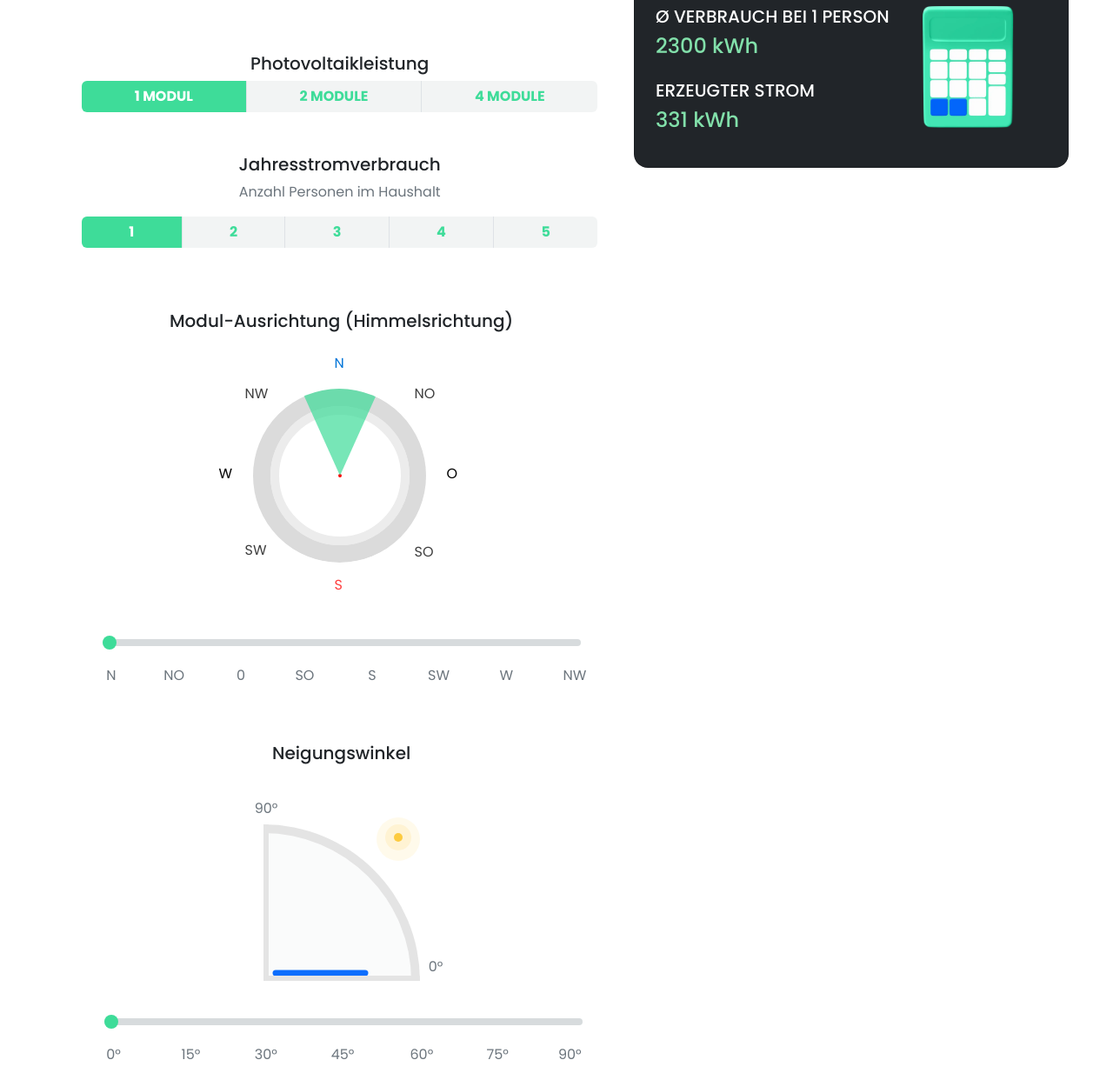
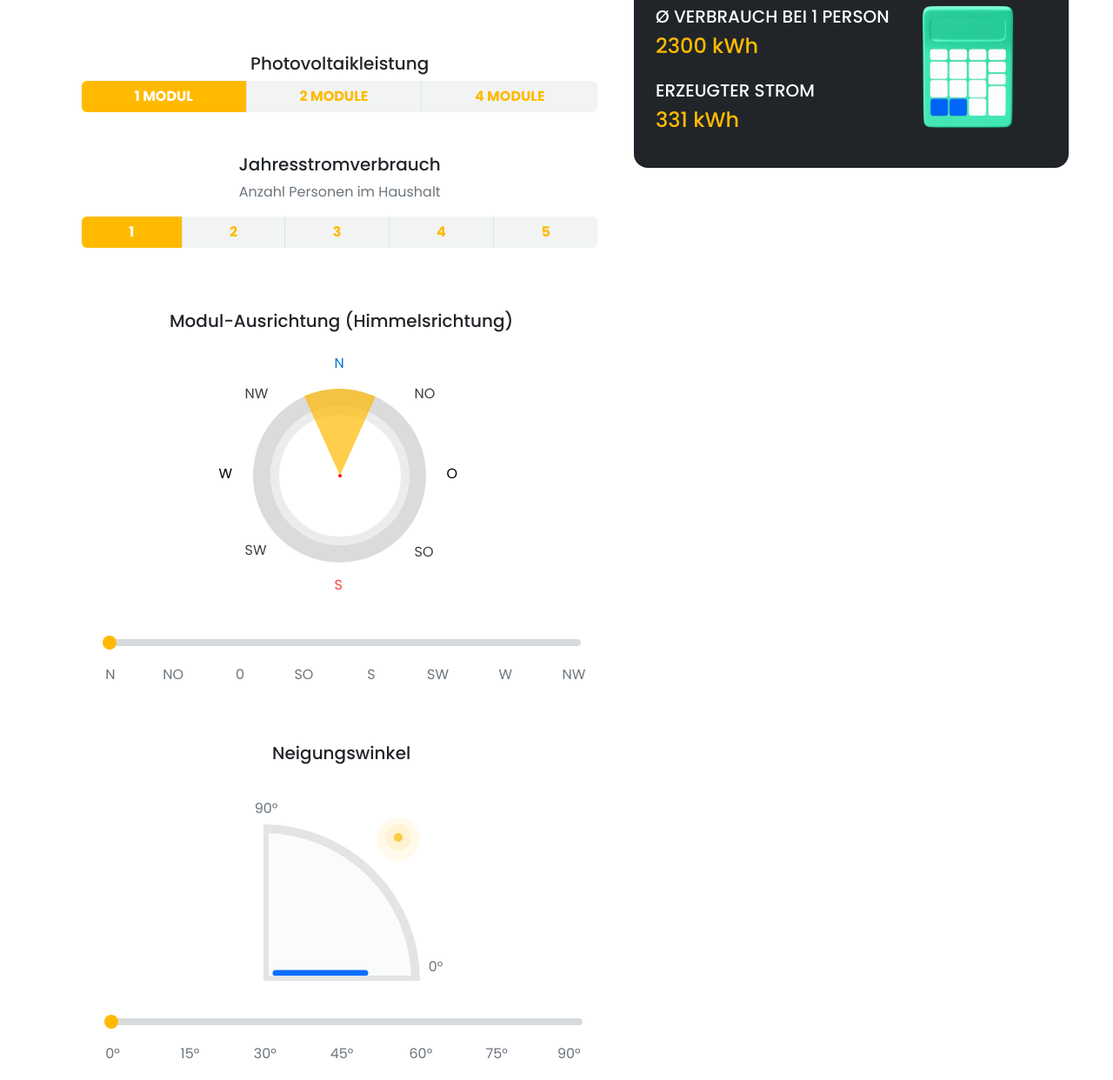
Before and after one commit to dang1707vu/ertragsrechnerRE, a website: page index.html in a window 1280 px wide. Shown: the part 215-1457 px from the top of the page at 87% size. Drawn offline with nearby package versions, Linux system fonts and the light colour scheme.

Commit message:
change primary color +button onclick

```diff
--- a/index.html
+++ b/index.html
@@ -114,14 +114,14 @@
                                 <div class="rangeNav1 col-12 col-xl-10">
                                     <input type="range" value="0" class="form-range dirRange" min="0" max="7" id="customRange" oninput="getVal1(this.value)" onchange="getVal1(this.value)">
                                     <ul class="dirName list-group list-group-horizontal-md justify-content-center">
-                                        <button id="N" class="btn text-muted" onclick="Nord(), calcErzeugt(modul, wirkungsgrad), ersparnis(modul, leistungX)">N</button>
-                                        <button id="NO" class="btn text-muted" onclick="NordO(), calcErzeugt(modul, wirkungsgrad), ersparnis(modul, leistungX)">NO</button>
-                                        <button id="O" class="btn text-muted" onclick="Osten(), calcErzeugt(modul, wirkungsgrad), ersparnis(modul, leistungX)">0</button>
-                                        <button id="SO" class="btn text-muted" onclick="SüdO(), calcErzeugt(modul, wirkungsgrad), ersparnis(modul, leistungX)">SO</button>
-                                        <button id="S" class="btn text-muted" onclick="Süd(), calcErzeugt(modul, wirkungsgrad), ersparnis(modul, leistungX)">S</button>
-                                        <button id="SW" class="btn text-muted" onclick="SüdW(), calcErzeugt(modul, wirkungsgrad), ersparnis(modul, leistungX)">SW</button>
-                                        <button id="W" class="btn text-muted" onclick="W(), calcErzeugt(modul, wirkungsgrad), ersparnis(modul, leistungX)">W</button>
-                                        <button id="NW" class="btn text-muted" onclick="NordW(), calcErzeugt(modul, wirkungsgrad), ersparnis(modul, leistungX)">NW</button>
+                                        <button id="N" class="btn text-muted border-0" onclick="Nord(), calcErzeugt(modul, wirkungsgrad), ersparnis(modul, leistungX)">N</button>
+                                        <button id="NO" class="btn text-muted border-0" onclick="NordO(), calcErzeugt(modul, wirkungsgrad), ersparnis(modul, leistungX)">NO</button>
+                                        <button id="O" class="btn text-muted border-0" onclick="Osten(), calcErzeugt(modul, wirkungsgrad), ersparnis(modul, leistungX)">0</button>
+                                        <button id="SO" class="btn text-muted border-0" onclick="SüdO(), calcErzeugt(modul, wirkungsgrad), ersparnis(modul, leistungX)">SO</button>
+                                        <button id="S" class="btn text-muted border-0" onclick="Süd(), calcErzeugt(modul, wirkungsgrad), ersparnis(modul, leistungX)">S</button>
+                                        <button id="SW" class="btn text-muted border-0" onclick="SüdW(), calcErzeugt(modul, wirkungsgrad), ersparnis(modul, leistungX)">SW</button>
+                                        <button id="W" class="btn text-muted border-0" onclick="W(), calcErzeugt(modul, wirkungsgrad), ersparnis(modul, leistungX)">W</button>
+                                        <button id="NW" class="btn text-muted border-0" onclick="NordW(), calcErzeugt(modul, wirkungsgrad), ersparnis(modul, leistungX)">NW</button>
                                     </ul>
                                 </div>
                             </div>
@@ -153,13 +153,13 @@
                                     <input type="range" value="0" class="form-range degRange" min="0" max="6" id="customRange2" oninput="getVal2(this.value)" onchange="getVal2(this.value)">
                                 </div>
                                 <ul class="degName range-labels list-group list-group-horizontal-md justify-content-evenly">
-                                    <button id="deg0" class="btn text-muted" onclick="deg0(), calcErzeugt(modul, wirkungsgrad)">0°</button>
-                                    <button id="deg15" class="btn text-muted" onclick="deg15(), calcErzeugt(modul, wirkungsgrad), ersparnis(modul, leistungX)">15°</button>
-                                    <button id="deg30" class="btn text-muted" onclick="deg30(), calcErzeugt(modul, wirkungsgrad), ersparnis(modul, leistungX)">30°</button>
-                                    <button id="deg45" class="btn text-muted" onclick="deg45(), calcErzeugt(modul, wirkungsgrad), ersparnis(modul, leistungX)">45°</button>
-                                    <button id="deg60" class="btn text-muted" onclick="deg60(), calcErzeugt(modul, wirkungsgrad), ersparnis(modul, leistungX)">60°</button>
-                                    <button id="deg75" class="btn text-muted" onclick="deg75(), calcErzeugt(modul, wirkungsgrad), ersparnis(modul, leistungX)">75°</button>
-                                    <button id="deg90" class="btn text-muted" onclick="deg90(), calcErzeugt(modul, wirkungsgrad), ersparnis(modul, leistungX)">90°</button>
+                                    <button id="deg0" class="btn border-0 text-muted" onclick="deg0(), calcErzeugt(modul, wirkungsgrad)">0°</button>
+                                    <button id="deg15" class="btn border-0 text-muted" onclick="deg15(), calcErzeugt(modul, wirkungsgrad), ersparnis(modul, leistungX)">15°</button>
+                                    <button id="deg30" class="btn border-0 text-muted" onclick="deg30(), calcErzeugt(modul, wirkungsgrad), ersparnis(modul, leistungX)">30°</button>
+                                    <button id="deg45" class="btn border-0 text-muted" onclick="deg45(), calcErzeugt(modul, wirkungsgrad), ersparnis(modul, leistungX)">45°</button>
+                                    <button id="deg60" class="btn border-0 text-muted" onclick="deg60(), calcErzeugt(modul, wirkungsgrad), ersparnis(modul, leistungX)">60°</button>
+                                    <button id="deg75" class="btn border-0 text-muted" onclick="deg75(), calcErzeugt(modul, wirkungsgrad), ersparnis(modul, leistungX)">75°</button>
+                                    <button id="deg90" class="btn border-0 text-muted" onclick="deg90(), calcErzeugt(modul, wirkungsgrad), ersparnis(modul, leistungX)">90°</button>
                                 </ul>
                             </div>
                         </div>
@@ -175,16 +175,16 @@
                                 <div class="card cardKosten rounded-4 mb-5 bg-dark text-white ps-4 pt-4 ">
                                     <div class="text-center me-5 border-bottom">
                                         <h5>DEINE KOSTENEINSPARUNG</h5>
-                                        <h1 class="fw-bolder" style="color: #3edc99; font-size: 50px;"><span id="kostenJahr">109€</span><small style="font-size: 25px;">/Jahr</small></h1>
+                                        <h1 class="fw-bolder" style="color: #ffba00; font-size: 50px;"><span id="kostenJahr">109€</span><small style="font-size: 25px;">/Jahr</small></h1>
                                     </div>
                                     <div class="row mt-4">
                                         <div class="col-8">
                                             <div class="eigenverbrauch">
                                                 <h5 id="verbrauchPersonen" class="mt-4">Ø VERBRAUCH BEI <span id="personenAnzahl">1 PERSON</span></h5>
-                                                <h4 id="verbraucht"  style="color: #82E0AA;">2300 kWh</h4>
+                                                <h4 id="verbraucht"  style="color: #ffba00;">2300 kWh</h4>
                                                 <div class="erzeugterStrom">
                                                     <h5 class="mt-4">ERZEUGTER STROM</h5>
-                                                    <h4 id="erzeugt" style="color: #82E0AA;">331 kWh</h4>
+                                                    <h4 id="erzeugt" style="color: #ffba00;">331 kWh</h4>
                                                 </div>
                                             </div>
                                             </div>
--- a/main.scss
+++ b/main.scss
@@ -1,5 +1,6 @@
 //Base Styling SASS
-$warning: #3edc99;
+$warning: #ffba00;
+$active-color: #ffba00;
 
 @import "./node_modules/bootstrap/scss/bootstrap";
 //btn
@@ -25,16 +26,29 @@ $warning: #3edc99;
     --bs-btn-active-color: white;
   }
 
+//Button
+.btn:active:focus {
+  color: #ffba00;
+  background-color: #ffba00;
+  border-color: #ffba00;
+}
+
+
+.degName {
+  border: none;
+
+}
+
   //->Slider
 .form-range::-webkit-slider-thumb {
-    background-color: #3edc99;
+    background-color: #ffba00;
 }
 .form-range::-moz-range-thumb {
-    background-color: #3edc99;
+    background-color: #ffba00;
 }
 
 .form-range::-webkit-slider-thumb:active {
-    background-color: #3edc99;
+    background-color: #ffba00;
 }
 
 .form-range::-webkit-slider-runnable-track {
@@ -51,7 +65,7 @@ $warning: #3edc99;
     width: 1rem;
     height: 1rem;
     margin-top: -0.25rem;
-    background-color: #3edc99;
+    background-color: #ffba00;
     border: 0;
     border-radius: 1rem;
     transition: background-color 0.15s ease-in-out, border-color 0.15s ease-in-out, box-shadow 0.15s ease-in-out;
@@ -211,7 +225,7 @@ $warning: #3edc99;
     height: 0;
     border-left: 45px solid transparent;
     border-right: 45px solid transparent;
-    border-top: 100px solid rgba(62, 220, 153, 0.7);
+    border-top: 100px solid rgba(255, 186, 0, 0.7);
     top: -100px;
     left: -45px;
     transition: .3s;
@@ -369,7 +383,7 @@ $warning: #3edc99;
 .angle-dir-fade {
     transform-origin: bottom left;
     position: absolute;
-    background: #3edc99;
+    background: rgba(255, 186, 0, 1);
     opacity: 0.4;
     width: 163px;
     height: 167px;
@@ -675,7 +689,7 @@ margin-left: 19%;
     margin-left: 9%;
   }
   .degName {
-  margin-left: 9%;
+  margin-left: 9.5%;
   }
   .dir {
     margin:auto;
```
Also changed, not shown: style.css, 1 other file.
